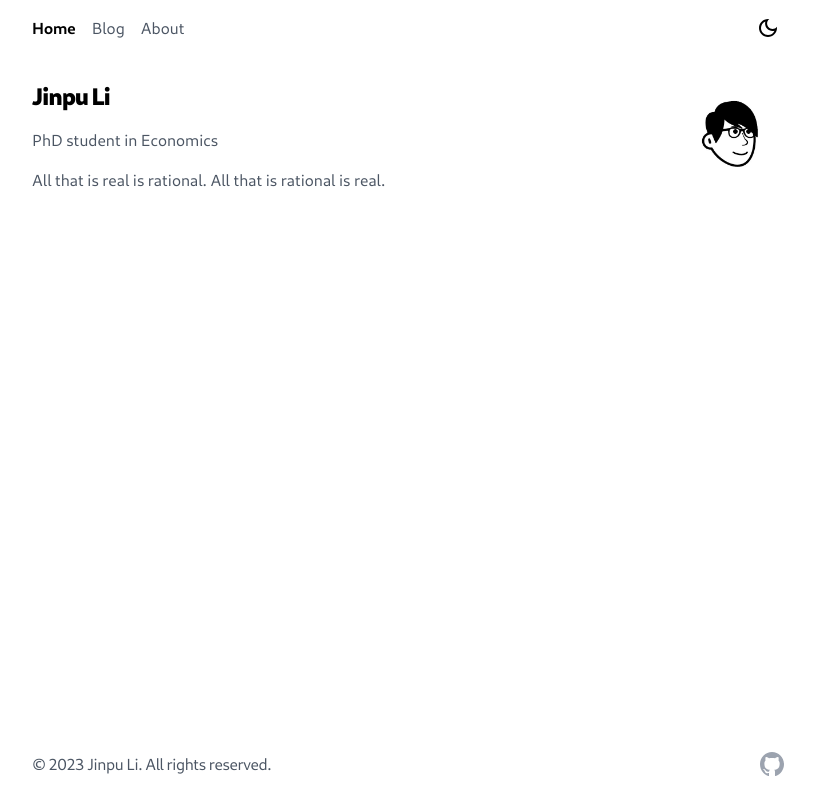
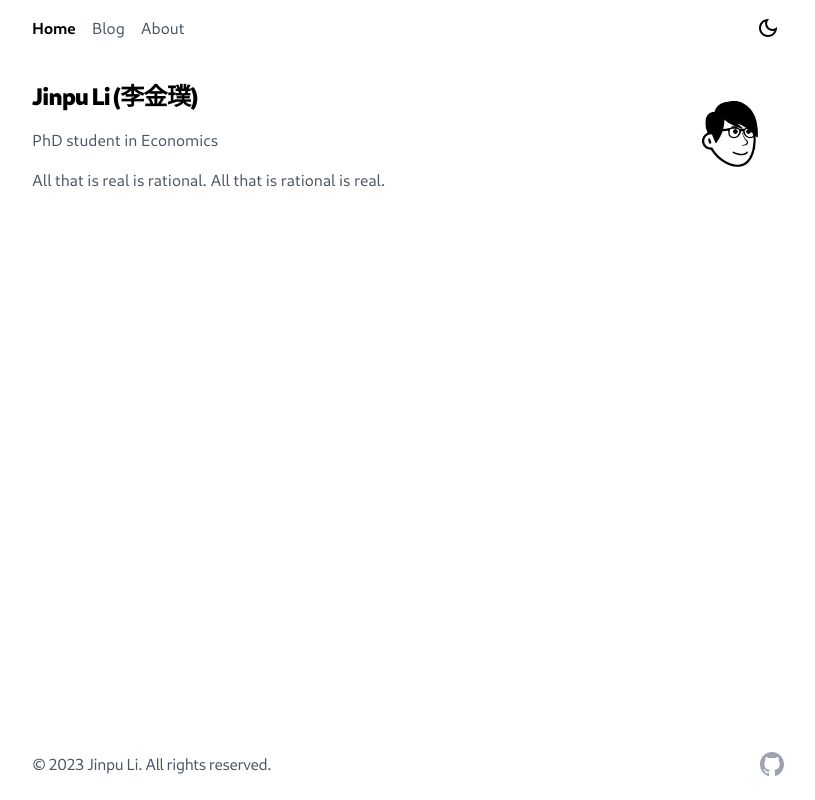
Before and after one commit to lijinpu/lijinpu.github.io, a Next.js app: page / in a window 1280 px wide. Shown: the whole page, without its empty margins (232-1047 px from the left). Built offline with nearby package versions, Linux system fonts and the light colour scheme.

Commit message:
auto update

```diff
--- a/pages/index.tsx
+++ b/pages/index.tsx
@@ -4,7 +4,7 @@ export default function Home() {
   return (
     <div className="flex flex-row relative justify-between w-full">
       <div className="flex flex-col relative w-full">
-        <h1 className="font-extrabold text-2xl tracking-tight mb-4">Jinpu Li</h1>
+        <h1 className="font-extrabold text-2xl tracking-tight mb-4">Jinpu Li (李金璞)</h1>
         <p className="text-gray-600 dark:text-gray-400 mb-4">
           PhD student in Economics
         </p>
```
